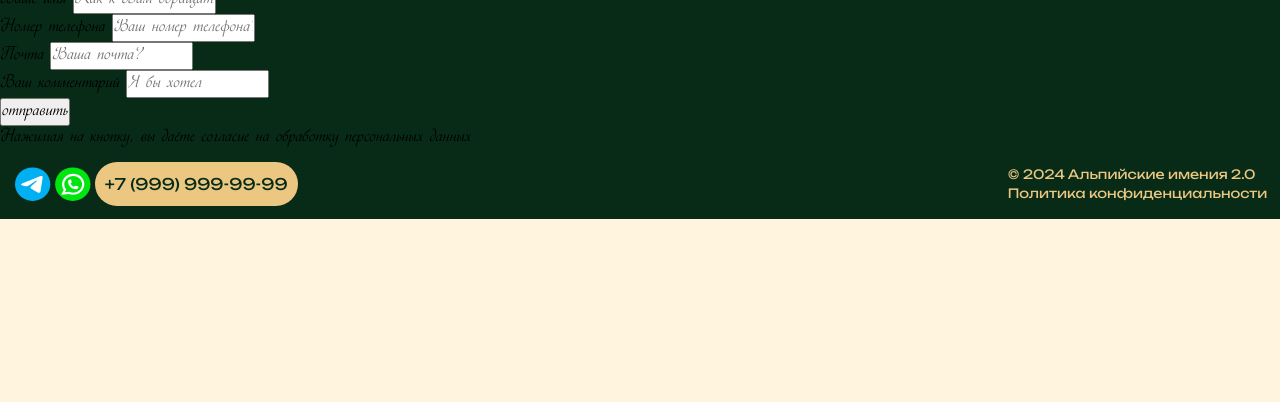
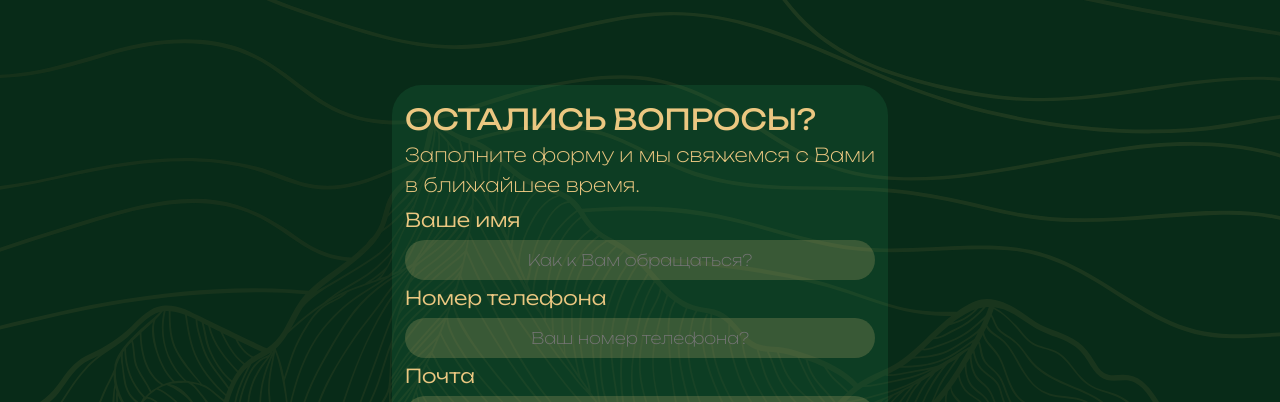
Before and after one commit to BitLittel/alpine_valley, a FastAPI app: page / in a window 1280 px wide. Shown: the part 6098-6500 px from the top of the page. Before the commit the page ends 6317 px from the top, so only its background shows below. Run offline with FastAPI, Linux system fonts and the light colour scheme; style sheets or scripts are compiled from the project's sources.

Commit message:
Переделываем макет block 1 + block 2 + block 3 + block 4 + block 5 + block 6 +

```diff
--- a/static/css/Style-SCSS.css
+++ b/static/css/Style-SCSS.css
@@ -50,6 +50,8 @@
   background-color: #082b18;
   /*блок3*/
   /*bloc 4*/
+  /*block 5*/
+  /*bloc 6*/
 }
 .main--blok .conteiner {
   background-image: url(../img/fon-svg.svg);
@@ -309,79 +311,71 @@
   color: #362709;
   text-align: center;
 }
-
-/*-----------*/
-/*
-
-
-  .conteiner--5{
+.main--blok .conteiner--5 {
   background-image: url("../img/fon-blok5.png");
   background-size: cover;
   height: 100vh;
   display: flex;
   flex-direction: column;
   justify-content: center;
-    align-items: center
+  align-items: center;
 }
-
-  .conteiner--5--text{
+.main--blok .conteiner--5--text {
   font-family: Unbounded;
   font-size: 1.3rem;
   font-weight: 400;
   text-align: center;
-    color: $col3;
+  color: #FFF4DE;
 }
-
-  .header--conteiner--title__under{
+.main--blok .header--conteiner--title__under {
   color: white;
   font-size: 2.8vw;
   height: 22vh;
 }
-
-
-.container--6{
+.main--blok .container--6 {
   background-image: url("../img/footer-fon.svg");
   background-size: cover;
   background-color: #082b18;
   height: 100vh;
   display: flex;
-
-  .container--6--form{
+}
+.main--blok .container--6 .container--6--form {
   padding: 1%;
-    color: $col3;
+  color: #FFF4DE;
   align-items: flex-start;
   display: flex;
   flex-direction: column;
   margin: auto auto;
   border-radius: 30px;
   background-color: rgba(37, 137, 83, 0.2);
-    .container--6--form__margin{
+}
+.main--blok .container--6 .container--6--form .container--6--form__margin {
   margin: 0 auto;
-      color: rgba(235, 199, 129, 1);
+  color: rgb(235, 199, 129);
 }
-  }
-  .container--6--form__title{
+.main--blok .container--6 .container--6--form__title {
   font-family: Unbounded;
   font-weight: 400;
   font-size: 1.8rem;
   text-transform: uppercase;
 }
-  .container--6--form__under--title{
+.main--blok .container--6 .container--6--form__under--title {
   font-family: Unbounded;
   font-weight: 200;
   font-size: 1.2rem;
 }
-  .container--6--form__input--box{
+.main--blok .container--6 .container--6--form__input--box {
   display: flex;
   flex-direction: column;
   width: 100%;
-    .text{
+}
+.main--blok .container--6 .container--6--form__input--box .text {
   font-family: Unbounded;
   font-weight: 300;
   font-size: 1.2rem;
   padding: 1% 0 1% 0;
 }
-    .input{
+.main--blok .container--6 .container--6--form__input--box .input {
   font-family: Unbounded;
   font-weight: 200;
   font-size: 1rem;
@@ -392,22 +386,21 @@
   Outline: none;
   text-align: center;
 }
-    .input:hover{
+.main--blok .container--6 .container--6--form__input--box .input:hover {
   background-color: rgb(255, 255, 255);
   border: none;
 }
-    .comment{
+.main--blok .container--6 .container--6--form__input--box .comment {
   height: 20vh;
 }
-  }
-  .container--6--form__button--block{
+.main--blok .container--6 .container--6--form__button--block {
   margin: 2% 0 2% 0;
   display: flex;
   justify-content: flex-end;
 }
-  .container--6--form__button{
-    background-color: rgba(235, 199, 129, 1);
-    color: rgba(8, 43, 24, 1);
+.main--blok .container--6 .container--6--form__button {
+  background-color: rgb(235, 199, 129);
+  color: rgb(8, 43, 24);
   border-radius: 30px;
   border: none;
   font-family: Unbounded;
@@ -416,18 +409,19 @@
   width: 40%;
   margin: 1% 0 1% 60%;
 }
-  .container--6--form__button:hover{
-    background-color: rgba(8, 43, 24, 1);
-    color: rgba(235, 199, 129, 1);
-    transition: all .3s
+.main--blok .container--6 .container--6--form__button:hover {
+  background-color: rgb(8, 43, 24);
+  color: rgb(235, 199, 129);
+  transition: all 0.3s;
 }
-
-  .container--6--form__acept{
+.main--blok .container--6 .container--6--form__acept {
   font-family: Unbounded;
   font-weight: 300;
   font-size: 0.6rem;
-    color: rgba(235, 199, 129, 1);
-  }*/
+  color: rgb(235, 199, 129);
+}
+
+/*footer*/
 .footer {
   display: flex;
   flex-direction: row;
@@ -476,6 +470,7 @@
   align-items: center;
 }
 
+/*said bar*/
 .search--menu {
   margin-top: 0.5%;
   border-radius: 40px;
--- a/templates/index.html
+++ b/templates/index.html
@@ -230,23 +230,23 @@
         </div>
 
         <!-- BLOCK 4 Генплан -->
-        <div class="conteiner">
+        <!--<div class="conteiner">
             <div class="conteiner__back-blok block-4">
                 <div class="conteiner__back-blok">
                     <div class="conteiner__back-blok__title">
-                        <img class="img--line" src="../static/img/line.svg" alt="">
+                        <img class="img&#45;&#45;line" src="../static/img/line.svg" alt="">
                         <div class="title" >генплан</div>
                     </div>
                 </div>
 
-                <div class="conteiner--4__slider">
-                    <span class="conteiner--4__slider__text">
+                <div class="conteiner&#45;&#45;4__slider">
+                    <span class="conteiner&#45;&#45;4__slider__text">
                             Мы предлагаем готовый вариант <br>
                             застройки для Вашего земельного участка.
                     </span>
                 </div>
             </div>
-        </div>
+        </div>-->
 
         <!-- BLOCK 5   Текстовый -->
         <div class="conteiner--5">
```
Also changed, not shown: static/css/Style-SCSS.scss (+33 -19 lines), 1 other file. Lines whose indentation alone changed are shown as unchanged.
